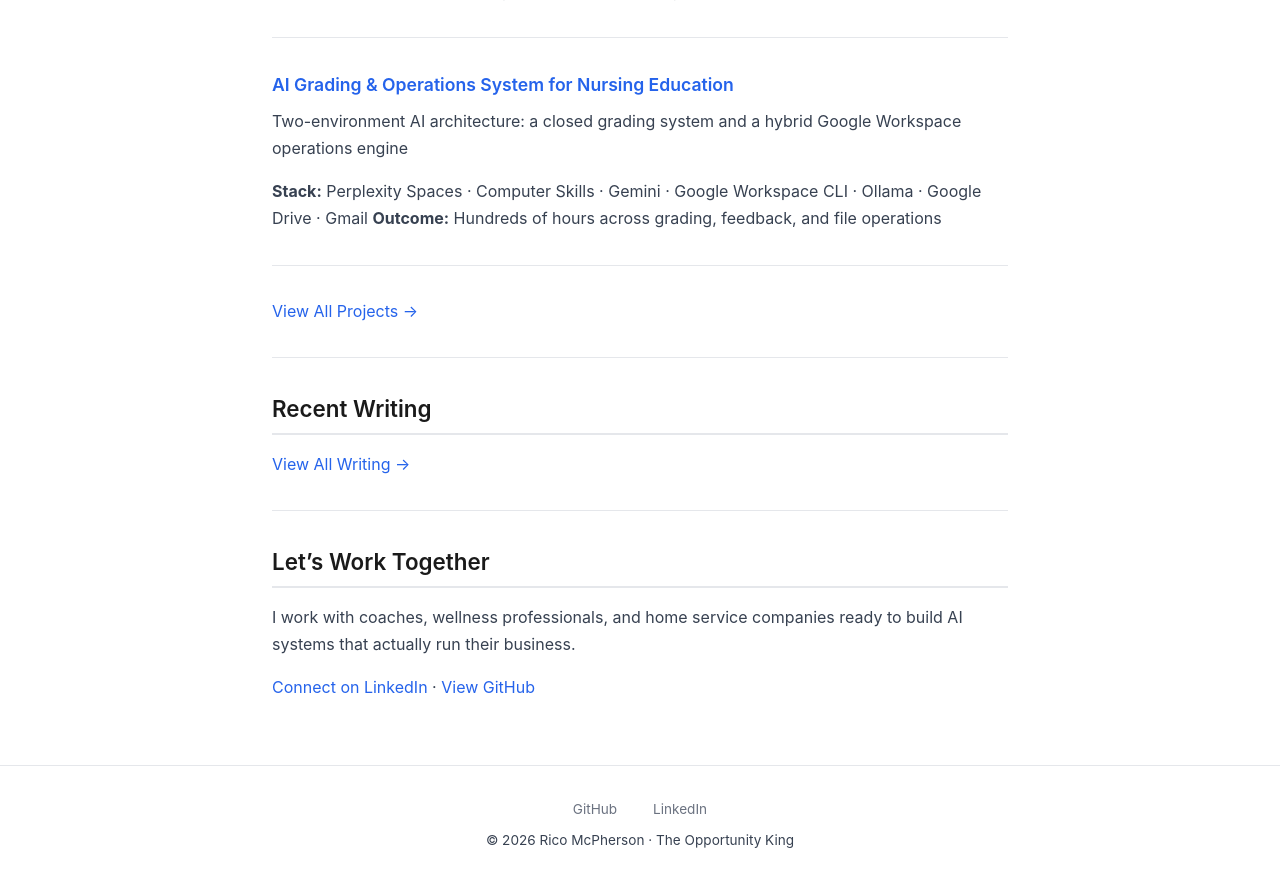
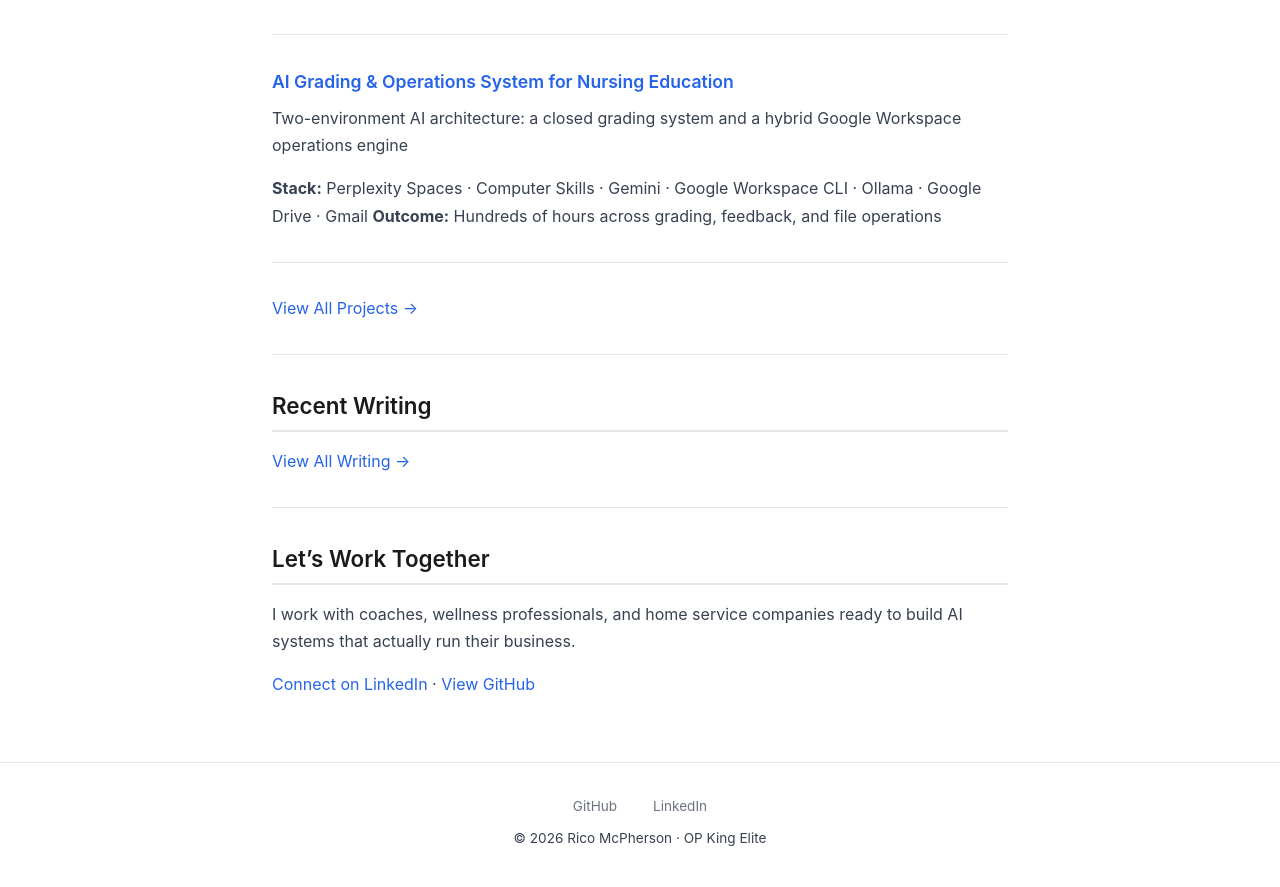
Before and after one commit to Theopportunityking/theopportunityking.github.io, a Jekyll site: the page built from index.md, in a window 1280 px wide and 900 px high, scrolled down 1381 px. Shown: the top 887 px of the window. Built offline with Jekyll 4.4.1, drawn with Linux system fonts in a browser that asks for light colours.

Commit message:
Change footer branding from 'The Opportunity King' to 'OP King Elite'
Updated footer text to reflect new branding.

```diff
--- a/_layouts/default.html
+++ b/_layouts/default.html
@@ -11,7 +11,6 @@
 
   <header>
     <nav>
-      <a href="/" class="nav-brand">Rico McPherson</a>
       <div class="nav-links">
         <a href="/projects/">Projects</a>
         <a href="/writing/">Writing</a>
@@ -29,7 +28,7 @@
       <a href="{{ site.github_link }}">GitHub</a>
       <a href="{{ site.linkedin_link }}">LinkedIn</a>
     </div>
-    <p>© {{ "now" | date: "%Y" }} Rico McPherson · The Opportunity King</p>
+    <p>© {{ "now" | date: "%Y" }} Rico McPherson · OP King Elite</p>
   </footer>
 
 </body>
```
